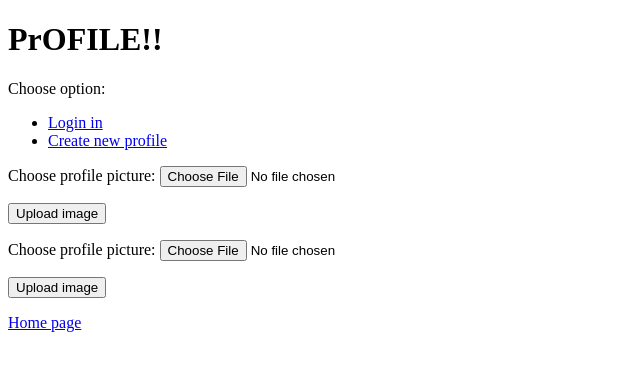
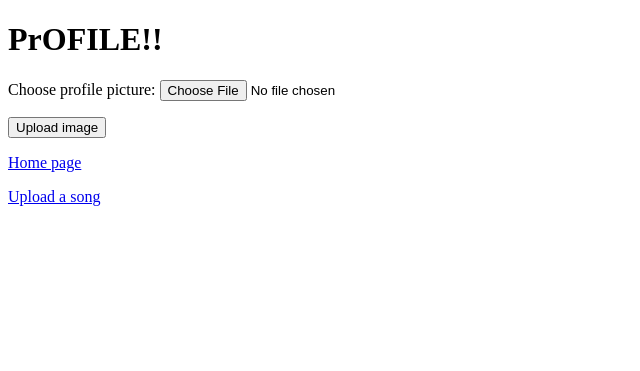
Before and after one commit to MildMunshin/web-sovellus, a Flask app: page /user/1 in a window 1280 px wide. Shown: the top 371 px of the page, without its empty margins (0-640 px from the left). Run offline with Flask 3, Linux system fonts and the light colour scheme; data comes from the database, SQL or seed files in the repository; both versions use the stored data as it was after the commit.

Commit message:
create a page to upload a song vol.1

```diff
--- a/app.py
+++ b/app.py
@@ -137,3 +137,7 @@ def show_image(user_id):
     response = make_response(bytes(image))
     response.headers.set("Content-Type", "image/jpeg")
     return response
+
+@app.route("/upload_song")
+def upload_song():
+    return render_template("upload_song.html")
--- a/templates/show_user.html
+++ b/templates/show_user.html
@@ -1,9 +1,10 @@
 
 <!DOCTYPE html>
-<html
+<html>
 <body>
     <h1>PrOFILE!!</h1>
-    {% if session.username %}
+
+    <!-- {% if session.username %}
     <p>
       You have logged in as {{ session.username }}
     </p>
@@ -22,7 +23,7 @@
       <input type="submit" value="Upload image" />
     </form>
 
-    {% endif %}
+    {% endif %} -->
 
     {% if user.has_image %}
     <img src="/image/{{ user.id }}" />
@@ -40,5 +41,11 @@
       <a href="/">Home page</a>
     </p>
 
+    <p>
+      <a href="/upload_song">Upload a song</a>
+    </p>
+
+
+
 </body>
 </html>
```
Also changed, not shown: templates/upload_song.html (added, +10 -0 lines), database.db.
